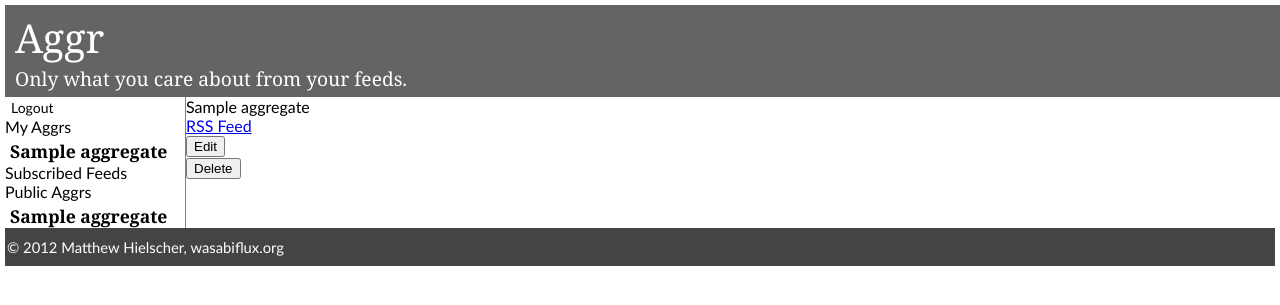
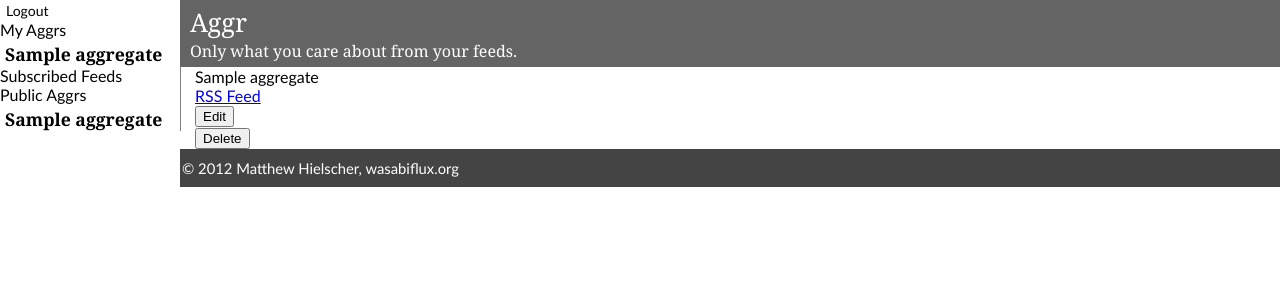
Before and after one commit to mhielscher/aggr, a Django app: page /aggr/1 in a window 1280 px wide; the page is wider, and only the part inside the window is pictured. Shown: the top 305 px of that part. Run offline with Django 3.2, Linux system fonts and the light colour scheme; a user stored in the database is signed in; tables that the repository leaves empty hold one stand-in row (values such as "Sample post").

Commit message:
Fixed nav.

```diff
--- a/aggr_app/static/css/base.css
+++ b/aggr_app/static/css/base.css
@@ -27,19 +27,20 @@ header hgroup a {
 }
 
 header hgroup h1 {
-    font-size: 2.5em;
+    font-size: 1.6em;
 }
 
 header hgroup h2 {
-    font-size: 1.2em;
+    font-size: 1.0em;
 }
 
 nav.sidebar {
-    float: left;
+    position: fixed;
     left: 0;
     top: 0;
     width: 180px;
     border-right: 1px solid gray;
+    background-color: white;
 }
 
 nav.sidebar ul.tab-bar {
@@ -81,6 +82,13 @@ nav form#login button, nav form#logout button {
 
 }
 
+div.main {
+    position: absolute;
+    left: 180px;
+    top: 0;
+    width: 100%;
+}
+
 div.content {
     margin-left: 15px;
 }
--- a/aggr_app/templates/aggr_app/base.html
+++ b/aggr_app/templates/aggr_app/base.html
@@ -10,16 +10,18 @@
         {% endblock %}
     </head>
     <body>
-        {% include "aggr_app/header.html" %}
         {% if request.user.is_authenticated %}
             {% include "aggr_app/user_nav.html" %}
         {% else %}
             {% include "aggr_app/anon_nav.html" %}
         {% endif %}
-        <div class="content">
-            {% block content %}
-            {% endblock %}
+        <div class="main">
+            {% include "aggr_app/header.html" %}
+            <div class="content">
+                {% block content %}
+                {% endblock %}
+            </div>
+            {% include "aggr_app/footer.html" %}
         </div>
-        {% include "aggr_app/footer.html" %}
     </body>
 </html>
```
